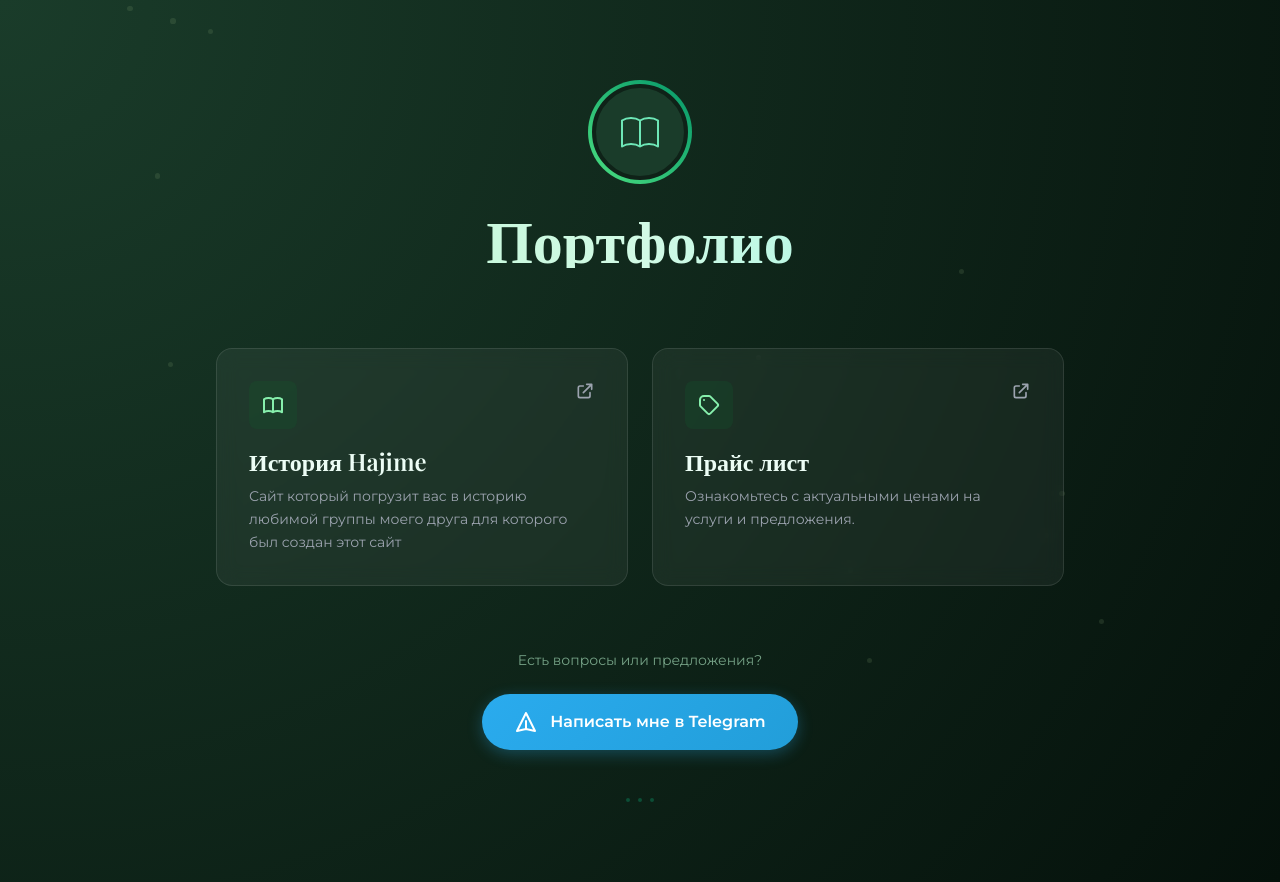
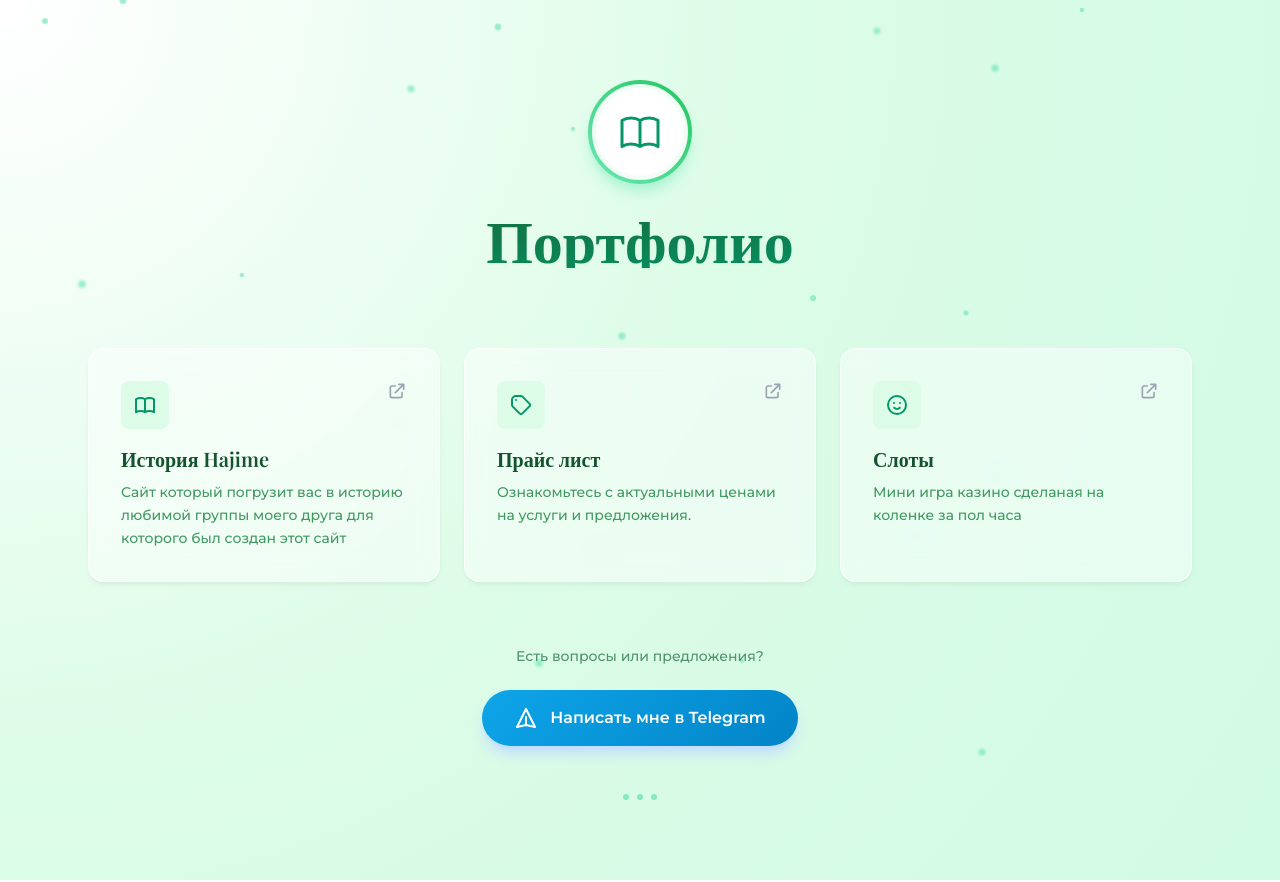
Before and after one commit to Miligyb/Portfolio, a plain HTML site: page index.html in a window 1280 px wide. Drawn offline with nearby package versions, Linux system fonts and the light colour scheme; a web font is replaced by a local one.

Commit message:
index.html

```diff
--- a/index.html
+++ b/index.html
@@ -3,23 +3,26 @@
 <head>
     <meta charset="UTF-8">
     <meta name="viewport" content="width=device-width, initial-scale=1.0">
-    <title>Portfolio | Nature Style</title>
+    <title>Portfolio | Light Nature</title>
     <script src="https://cdn.tailwindcss.com"></script>
-    <link href="https://fonts.googleapis.com/css2?family=Montserrat:wght@300;400;600&family=Playfair+Display:ital,wght@0,600;1,400&display=swap" rel="stylesheet">
+    <link href="https://fonts.googleapis.com/css2?family=Montserrat:wght@300;400;500;600&family=Playfair+Display:ital,wght@0,600;1,400&display=swap" rel="stylesheet">
     <style>
         :root {
-            --forest-dark: #0f2218;
-            --forest-mid: #1a3c2a;
-            --leaf-light: #8daf7e;
-            --flower-pink: #e0aaff;
-            --flower-yellow: #fde68a;
+            /* Светлая палитра */
+            --bg-start: #f0fdf4; /* green-50 */
+            --bg-end: #d1fae5;   /* green-100 */
+            --text-main: #064e3b; /* green-900 */
+            --text-muted: #376f50;
+            --accent-green: #10b981;
+
+            /* Цвета для парящих частиц (теперь это скорее пыльца или листья) */
+            --particle-color: #86efac;
         }
 
         body {
             font-family: 'Montserrat', sans-serif;
-            background-color: var(--forest-dark);
-            background: radial-gradient(circle at top left, #1a3c2a, #05110b);
-            color: #ecfdf5;
+            background: radial-gradient(circle at top left, #ffffff, #dcfce7, #d1fae5);
+            color: var(--text-main);
             overflow-x: hidden;
             min-height: 100vh;
             position: relative;
@@ -29,48 +32,39 @@
             font-family: 'Playfair Display', serif;
         }
 
-        /* Анимация фона (частицы/светлячки) */
-        .firefly {
+        /* Анимация частиц (лесная пыльца) */
+        .pollen {
             position: fixed;
             left: 50%;
             top: 50%;
-            width: 0.4vw;
-            height: 0.4vw;
-            margin: -0.2vw 0 0 9.8vw;
+            width: 0.6vw;
+            height: 0.6vw;
+            margin: -0.3vw 0 0 -0.3vw;
+            background: rgba(167, 243, 208, 0.6); /* Светло-зеленый */
+            border-radius: 50%;
             animation: ease 200s alternate infinite;
             pointer-events: none;
             z-index: 0;
+            filter: blur(1px);
         }
 
-        .firefly::before,
-        .firefly::after {
+        .pollen::before {
             content: '';
             position: absolute;
             width: 100%;
             height: 100%;
             border-radius: 50%;
-            transform-origin: -10vw;
-        }
-
-        .firefly::before {
-            background: rgba(141, 175, 126, 0.4);
-            opacity: 0.4;
+            background: rgba(52, 211, 153, 0.3);
             animation: drift ease alternate infinite;
         }
 
-        .firefly::after {
-            background: white;
-            opacity: 0;
-            box-shadow: 0 0 0vw 0vw yellow;
-            animation: drift ease alternate infinite, flash ease infinite;
-        }
-
-        /* Glassmorphism Card Style */
+        /* Glassmorphism Light Card Style */
         .glass-card {
-            background: rgba(255, 255, 255, 0.05);
-            backdrop-filter: blur(10px);
-            -webkit-backdrop-filter: blur(10px);
-            border: 1px solid rgba(255, 255, 255, 0.1);
+            background: rgba(255, 255, 255, 0.45); /* Более прозрачный белый */
+            backdrop-filter: blur(12px);
+            -webkit-backdrop-filter: blur(12px);
+            border: 1px solid rgba(255, 255, 255, 0.8);
+            box-shadow: 0 4px 6px -1px rgba(6, 78, 59, 0.05), 0 2px 4px -1px rgba(6, 78, 59, 0.05);
             transition: all 0.4s cubic-bezier(0.4, 0, 0.2, 1);
             position: relative;
             overflow: hidden;
@@ -86,10 +80,10 @@
             background: linear-gradient(
                 90deg,
                 transparent,
-                rgba(255, 255, 255, 0.1),
+                rgba(255, 255, 255, 0.6),
                 transparent
             );
-            transition: 0.5s;
+            transition: 0.6s;
         }
 
         .glass-card:hover::before {
@@ -97,70 +91,64 @@
         }
 
         .glass-card:hover {
-            transform: translateY(-5px) scale(1.02);
-            background: rgba(255, 255, 255, 0.1);
-            box-shadow: 0 20px 40px rgba(0, 0, 0, 0.4);
-            border-color: rgba(141, 175, 126, 0.5);
+            transform: translateY(-8px);
+            background: rgba(255, 255, 255, 0.7);
+            box-shadow: 0 20px 25px -5px rgba(6, 78, 59, 0.1), 0 10px 10px -5px rgba(6, 78, 59, 0.04);
+            border-color: #10b981; /* Зеленая рамка при наведении */
         }
 
-        /* Цветовой акцент для кнопок */
+        /* Иконка стрелочки */
         .link-icon {
-            transition: transform 0.3s ease;
+            transition: transform 0.3s ease, color 0.3s ease;
         }
         .glass-card:hover .link-icon {
             transform: rotate(45deg);
-            color: var(--flower-pink);
+            color: #059669;
         }
 
-        /* Telegram Button Special Style */
+        /* Telegram Button */
         .tg-btn {
-            background: linear-gradient(135deg, #2AABEE 0%, #229ED9 100%);
-            box-shadow: 0 4px 15px rgba(42, 171, 238, 0.3);
+            background: linear-gradient(135deg, #0ea5e9 0%, #0284c7 100%);
+            box-shadow: 0 4px 15px rgba(14, 165, 233, 0.3);
         }
         .tg-btn:hover {
-            box-shadow: 0 6px 20px rgba(42, 171, 238, 0.5);
+            box-shadow: 0 8px 25px rgba(14, 165, 233, 0.4);
             transform: translateY(-2px);
         }
 
-        /* Animation keyframes */
+        /* Animations */
         @keyframes drift {
-            0% { transform: rotate(0deg); }
-            100% { transform: rotate(360deg); }
-        }
-        @keyframes flash {
-            0%, 30%, 100% { opacity: 0; box-shadow: 0 0 0vw 0vw yellow; }
-            5% { opacity: 1; box-shadow: 0 0 2vw 0.4vw #fde68a; }
+            0% { transform: rotate(0deg) translate(0,0); }
+            100% { transform: rotate(360deg) translate(20px, 20px); }
         }
 
-        /* Улучшенная и ускоренная анимация прыжка */
         @keyframes bounce-quick {
             0%, 100% { transform: translateY(0) scale(1); }
             40% { transform: translateY(-15px) scale(1.05); }
-            60% { transform: translateY(0) scale(0.95); } /* Небольшое сплющивание при приземлении */
+            60% { transform: translateY(0) scale(0.95); }
         }
 
         .animate-bounce-quick {
-            /* 0.35s для быстрого и четкого прыжка */
             animation: bounce-quick 0.35s cubic-bezier(0.175, 0.885, 0.32, 1.275);
         }
 
-        /* Custom Scrollbar */
+        /* Custom Scrollbar (Dark Green thumb) */
         ::-webkit-scrollbar {
             width: 8px;
         }
         ::-webkit-scrollbar-track {
-            background: #0f2218;
+            background: #ecfdf5;
         }
         ::-webkit-scrollbar-thumb {
-            background: #3d6e54;
+            background: #6ee7b7;
             border-radius: 4px;
         }
         ::-webkit-scrollbar-thumb:hover {
-            background: #568f70;
+            background: #34d399;
         }
 
         .fade-in-up {
-            animation: fadeInUp 1s ease-out forwards;
+            animation: fadeInUp 0.8s ease-out forwards;
             opacity: 0;
             transform: translateY(20px);
         }
@@ -175,49 +163,50 @@
         .delay-100 { animation-delay: 0.1s; }
         .delay-200 { animation-delay: 0.2s; }
         .delay-300 { animation-delay: 0.3s; }
+        .delay-400 { animation-delay: 0.4s; }
 
     </style>
 </head>
-<body class="antialiased selection:bg-green-300 selection:text-green-900">
+<body class="antialiased selection:bg-emerald-200 selection:text-emerald-900">
 
-    <!-- Background Fireflies Container (Populated by JS) -->
-    <div id="fireflies-container"></div>
+    <!-- Background Pollen Container -->
+    <div id="pollen-container"></div>
 
-    <div class="relative z-10 max-w-4xl mx-auto px-6 py-12 md:py-20 min-h-screen flex flex-col justify-center">
+    <div class="relative z-10 max-w-6xl mx-auto px-6 py-12 md:py-20 min-h-screen flex flex-col justify-center">
 
         <!-- Header Section -->
         <header class="text-center mb-16 fade-in-up">
-            <!-- ВАЖНО: id="icon-wrapper" перенесен сюда, чтобы прыгал весь блок (фон + иконка) -->
-            <div id="icon-wrapper" class="inline-block p-1 rounded-full bg-gradient-to-tr from-green-400 to-emerald-600 mb-6 cursor-pointer select-none transition-transform active:scale-95">
-                <div class="w-24 h-24 rounded-full bg-[#1a3c2a] flex items-center justify-center border-4 border-[#0f2218]">
-                   <svg xmlns="http://www.w3.org/2000/svg" class="h-12 w-12 text-emerald-300" fill="none" viewBox="0 0 24 24" stroke="currentColor">
-                        <path stroke-linecap="round" stroke-linejoin="round" stroke-width="1" d="M12 6.253v13m0-13C10.832 5.477 9.246 5 7.5 5S4.168 5.477 3 6.253v13C4.168 18.477 5.754 18 7.5 18s3.332.477 4.5 1.253m0-13C13.168 5.477 14.754 5 16.5 5c1.747 0 3.332.477 4.5 1.253v13C19.832 18.477 18.247 18 16.5 18c-1.746 0-3.332.477-4.5 1.253" />
+            <div id="icon-wrapper" class="inline-block p-1 rounded-full bg-gradient-to-tr from-emerald-300 to-green-500 mb-6 cursor-pointer select-none transition-transform active:scale-95 shadow-lg shadow-emerald-200">
+                <div class="w-24 h-24 rounded-full bg-white flex items-center justify-center border-4 border-[#f0fdf4]">
+                   <!-- Icon: Leaf/Nature (Darker green for contrast) -->
+                   <svg xmlns="http://www.w3.org/2000/svg" class="h-12 w-12 text-emerald-600" fill="none" viewBox="0 0 24 24" stroke="currentColor">
+                        <path stroke-linecap="round" stroke-linejoin="round" stroke-width="1.5" d="M12 6.253v13m0-13C10.832 5.477 9.246 5 7.5 5S4.168 5.477 3 6.253v13C4.168 18.477 5.754 18 7.5 18s3.332.477 4.5 1.253m0-13C13.168 5.477 14.754 5 16.5 5c1.747 0 3.332.477 4.5 1.253v13C19.832 18.477 18.247 18 16.5 18c-1.746 0-3.332.477-4.5 1.253" />
                     </svg>
                 </div>
             </div>
-            <h1 class="text-4xl md:text-6xl font-bold text-transparent bg-clip-text bg-gradient-to-r from-green-200 via-emerald-100 to-teal-200 mb-4">
+            <h1 class="text-4xl md:text-6xl font-bold text-transparent bg-clip-text bg-gradient-to-br from-green-800 to-emerald-600 mb-4 drop-shadow-sm">
                 Портфолио
             </h1>
         </header>
 
-        <!-- Projects Grid -->
-        <main class="grid gap-6 md:grid-cols-2 mb-16">
+        <!-- Projects Grid
+             Изменил grid-cols: на больших экранах (lg) теперь 3 колонки, чтобы вместить слоты -->
+        <main class="grid gap-6 md:grid-cols-2 lg:grid-cols-3 mb-16">
 
             <!-- Card 1: Hajime -->
             <a href="https://miligyb.github.io/Hajime/" target="_blank" class="glass-card p-8 rounded-2xl group fade-in-up delay-100 block decoration-0">
                 <div class="flex justify-between items-start mb-4">
-                    <div class="p-3 rounded-lg bg-green-900/30 text-green-300 group-hover:bg-green-800/50 transition-colors">
-                        <!-- Icon: Book/History -->
+                    <div class="p-3 rounded-lg bg-green-100 text-emerald-600 group-hover:bg-green-200 transition-colors">
                         <svg xmlns="http://www.w3.org/2000/svg" class="h-6 w-6" fill="none" viewBox="0 0 24 24" stroke="currentColor">
                             <path stroke-linecap="round" stroke-linejoin="round" stroke-width="2" d="M12 6.253v13m0-13C10.832 5.477 9.246 5 7.5 5S4.168 5.477 3 6.253v13C4.168 18.477 5.754 18 7.5 18s3.332.477 4.5 1.253m0-13C13.168 5.477 14.754 5 16.5 5c1.747 0 3.332.477 4.5 1.253v13C19.832 18.477 18.247 18 16.5 18c-1.746 0-3.332.477-4.5 1.253" />
                         </svg>
                     </div>
-                    <svg xmlns="http://www.w3.org/2000/svg" class="link-icon h-5 w-5 text-gray-400 group-hover:text-emerald-300" fill="none" viewBox="0 0 24 24" stroke="currentColor">
+                    <svg xmlns="http://www.w3.org/2000/svg" class="link-icon h-5 w-5 text-gray-400" fill="none" viewBox="0 0 24 24" stroke="currentColor">
                         <path stroke-linecap="round" stroke-linejoin="round" stroke-width="2" d="M10 6H6a2 2 0 00-2 2v10a2 2 0 002 2h10a2 2 0 002-2v-4M14 4h6m0 0v6m0-6L10 14" />
                     </svg>
                 </div>
-                <h3 class="text-2xl font-semibold mb-2 text-emerald-50 group-hover:text-white">История Hajime</h3>
-                <p class="text-sm text-gray-400 group-hover:text-gray-300 leading-relaxed">
+                <h3 class="text-xl font-bold mb-2 text-green-900">История Hajime</h3>
+                <p class="text-sm text-green-700/80 leading-relaxed font-medium">
                     Сайт который погрузит вас в историю любимой группы моего друга для которого был создан этот сайт
                 </p>
             </a>
@@ -225,83 +214,98 @@
             <!-- Card 2: Price List -->
             <a href="https://miligyb.github.io/price/" target="_blank" class="glass-card p-8 rounded-2xl group fade-in-up delay-200 block decoration-0">
                 <div class="flex justify-between items-start mb-4">
-                    <div class="p-3 rounded-lg bg-green-900/30 text-green-300 group-hover:bg-green-800/50 transition-colors">
-                        <!-- Icon: Tag/Price -->
+                    <div class="p-3 rounded-lg bg-green-100 text-emerald-600 group-hover:bg-green-200 transition-colors">
                         <svg xmlns="http://www.w3.org/2000/svg" class="h-6 w-6" fill="none" viewBox="0 0 24 24" stroke="currentColor">
                             <path stroke-linecap="round" stroke-linejoin="round" stroke-width="2" d="M7 7h.01M7 3h5c.512 0 1.024.195 1.414.586l7 7a2 2 0 010 2.828l-7 7a2 2 0 01-2.828 0l-7-7A1.994 1.994 0 013 12V7a4 4 0 014-4z" />
                         </svg>
                     </div>
-                    <svg xmlns="http://www.w3.org/2000/svg" class="link-icon h-5 w-5 text-gray-400 group-hover:text-emerald-300" fill="none" viewBox="0 0 24 24" stroke="currentColor">
+                    <svg xmlns="http://www.w3.org/2000/svg" class="link-icon h-5 w-5 text-gray-400" fill="none" viewBox="0 0 24 24" stroke="currentColor">
                         <path stroke-linecap="round" stroke-linejoin="round" stroke-width="2" d="M10 6H6a2 2 0 00-2 2v10a2 2 0 002 2h10a2 2 0 002-2v-4M14 4h6m0 0v6m0-6L10 14" />
                     </svg>
                 </div>
-                <h3 class="text-2xl font-semibold mb-2 text-emerald-50 group-hover:text-white">Прайс лист</h3>
-                <p class="text-sm text-gray-400 group-hover:text-gray-300 leading-relaxed">
+                <h3 class="text-xl font-bold mb-2 text-green-900">Прайс лист</h3>
+                <p class="text-sm text-green-700/80 leading-relaxed font-medium">
                     Ознакомьтесь с актуальными ценами на услуги и предложения.
+                </p>
+            </a>
+
+            <!-- Card 3: Slots (New) -->
+            <a href="https://miligyb.github.io/Slots/" target="_blank" class="glass-card p-8 rounded-2xl group fade-in-up delay-300 block decoration-0">
+                <div class="flex justify-between items-start mb-4">
+                    <div class="p-3 rounded-lg bg-green-100 text-emerald-600 group-hover:bg-green-200 transition-colors">
+                        <!-- Icon: Chip/Game -->
+                        <svg xmlns="http://www.w3.org/2000/svg" class="h-6 w-6" fill="none" viewBox="0 0 24 24" stroke="currentColor">
+                            <path stroke-linecap="round" stroke-linejoin="round" stroke-width="2" d="M14.828 14.828a4 4 0 01-5.656 0M9 10h.01M15 10h.01M21 12a9 9 0 11-18 0 9 9 0 0118 0z" />
+                        </svg>
+                    </div>
+                    <svg xmlns="http://www.w3.org/2000/svg" class="link-icon h-5 w-5 text-gray-400" fill="none" viewBox="0 0 24 24" stroke="currentColor">
+                        <path stroke-linecap="round" stroke-linejoin="round" stroke-width="2" d="M10 6H6a2 2 0 00-2 2v10a2 2 0 002 2h10a2 2 0 002-2v-4M14 4h6m0 0v6m0-6L10 14" />
+                    </svg>
+                </div>
+                <h3 class="text-xl font-bold mb-2 text-green-900">Слоты</h3>
+                <p class="text-sm text-green-700/80 leading-relaxed font-medium">
+                    Мини игра казино сделаная на коленке за пол часа
                 </p>
             </a>
 
         </main>
 
         <!-- Footer / Contact -->
-        <footer class="text-center fade-in-up delay-300">
-            <p class="mb-6 text-green-200/60 text-sm">Есть вопросы или предложения?</p>
+        <footer class="text-center fade-in-up delay-400">
+            <p class="mb-6 text-green-800/70 text-sm font-medium">Есть вопросы или предложения?</p>
 
-            <a href="https://t.me/CAMSPB" target="_blank" class="inline-flex items-center gap-3 px-8 py-4 rounded-full tg-btn text-white font-semibold transition-all active:scale-95 group">
+            <a href="https://t.me/CAMSPB" target="_blank" class="inline-flex items-center gap-3 px-8 py-4 rounded-full tg-btn text-white font-semibold transition-all active:scale-95 group shadow-lg shadow-blue-200">
                 <svg xmlns="http://www.w3.org/2000/svg" class="h-6 w-6 transform group-hover:-translate-y-1 group-hover:translate-x-1 transition-transform duration-300" fill="none" viewBox="0 0 24 24" stroke="currentColor">
                     <path stroke-linecap="round" stroke-linejoin="round" stroke-width="2" d="M12 19l9 2-9-18-9 18 9-2zm0 0v-8" />
                 </svg>
                 <span>Написать мне в Telegram</span>
             </a>
 
-            <div class="mt-12 flex justify-center items-center gap-2 opacity-30">
-                <div class="w-1 h-1 rounded-full bg-emerald-500"></div>
-                <div class="w-1 h-1 rounded-full bg-emerald-500"></div>
-                <div class="w-1 h-1 rounded-full bg-emerald-500"></div>
+            <div class="mt-12 flex justify-center items-center gap-2 opacity-50">
+                <div class="w-1.5 h-1.5 rounded-full bg-emerald-400"></div>
+                <div class="w-1.5 h-1.5 rounded-full bg-emerald-400"></div>
+                <div class="w-1.5 h-1.5 rounded-full bg-emerald-400"></div>
             </div>
         </footer>
 
     </div>
 
-    <!-- Script for dynamic background elements and interactions -->
     <script>
         document.addEventListener('DOMContentLoaded', () => {
-            // --- Fireflies Animation ---
-            const container = document.getElementById('fireflies-container');
-            const fireflyCount = 15;
+            // --- Pollen/Dust Animation (вместо Fireflies) ---
+            const container = document.getElementById('pollen-container');
+            const particleCount = 20;
 
-            for (let i = 0; i < fireflyCount; i++) {
-                const firefly = document.createElement('div');
-                firefly.classList.add('firefly');
+            for (let i = 0; i < particleCount; i++) {
+                const particle = document.createElement('div');
+                particle.classList.add('pollen');
 
+                // Случайные позиции и анимация
                 const randomTop = Math.random() * 100;
                 const randomLeft = Math.random() * 100;
-                const randomDuration = (Math.random() * 10 + 10) + 's';
-                const randomDelay = (Math.random() * 5) + 's';
+                const randomDuration = (Math.random() * 20 + 20) + 's'; // Медленное парение
+                const randomDelay = (Math.random() * 10) + 's';
 
-                firefly.style.top = randomTop + 'vh';
-                firefly.style.left = randomLeft + 'vw';
-                firefly.style.animationDuration = randomDuration;
-                firefly.style.animationDelay = randomDelay;
+                // Случайный размер для разнообразия
+                const randomScale = (Math.random() * 0.5 + 0.5);
 
-                container.appendChild(firefly);
+                particle.style.top = randomTop + 'vh';
+                particle.style.left = randomLeft + 'vw';
+                particle.style.animationDuration = randomDuration;
+                particle.style.animationDelay = randomDelay;
+                particle.style.transform = `scale(${randomScale})`;
+
+                container.appendChild(particle);
             }
 
             // --- Header Icon Click Animation ---
-            // Теперь выбираем общий контейнер с ID icon-wrapper
             const iconWrapper = document.getElementById('icon-wrapper');
 
             iconWrapper.addEventListener('click', () => {
-                // Удаляем класс, если он есть, чтобы сбросить анимацию (хак для быстрого клика)
                 iconWrapper.classList.remove('animate-bounce-quick');
-
-                // Принудительная перерисовка (reflow), чтобы браузер понял, что класс удален
-                void iconWrapper.offsetWidth;
-
-                // Добавляем класс снова
+                void iconWrapper.offsetWidth; // Trigger reflow
                 iconWrapper.classList.add('animate-bounce-quick');
 
-                // Слушаем конец анимации для очистки (опционально, но полезно для чистоты)
                 iconWrapper.addEventListener('animationend', () => {
                     iconWrapper.classList.remove('animate-bounce-quick');
                 }, { once: true });
```
